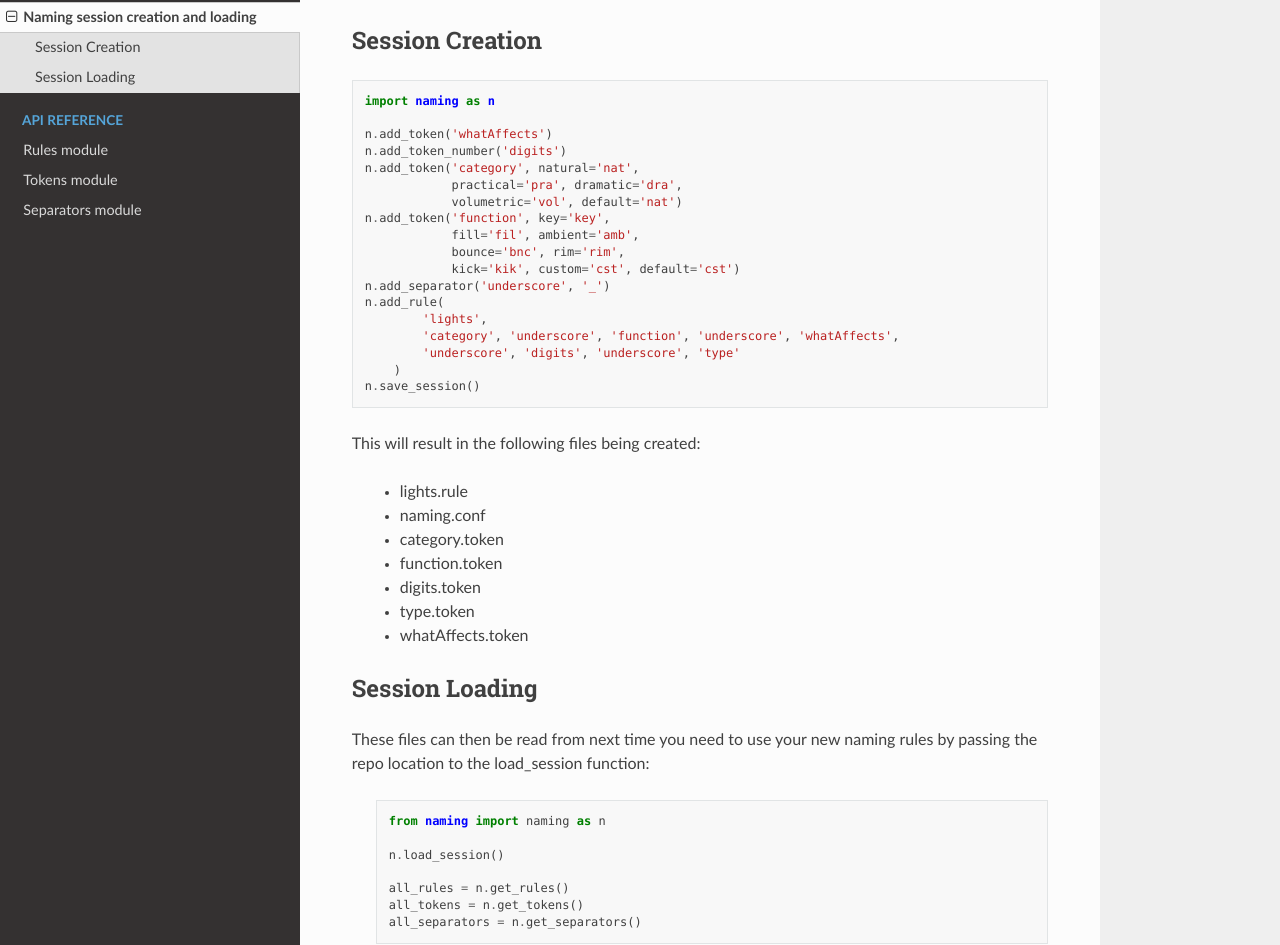
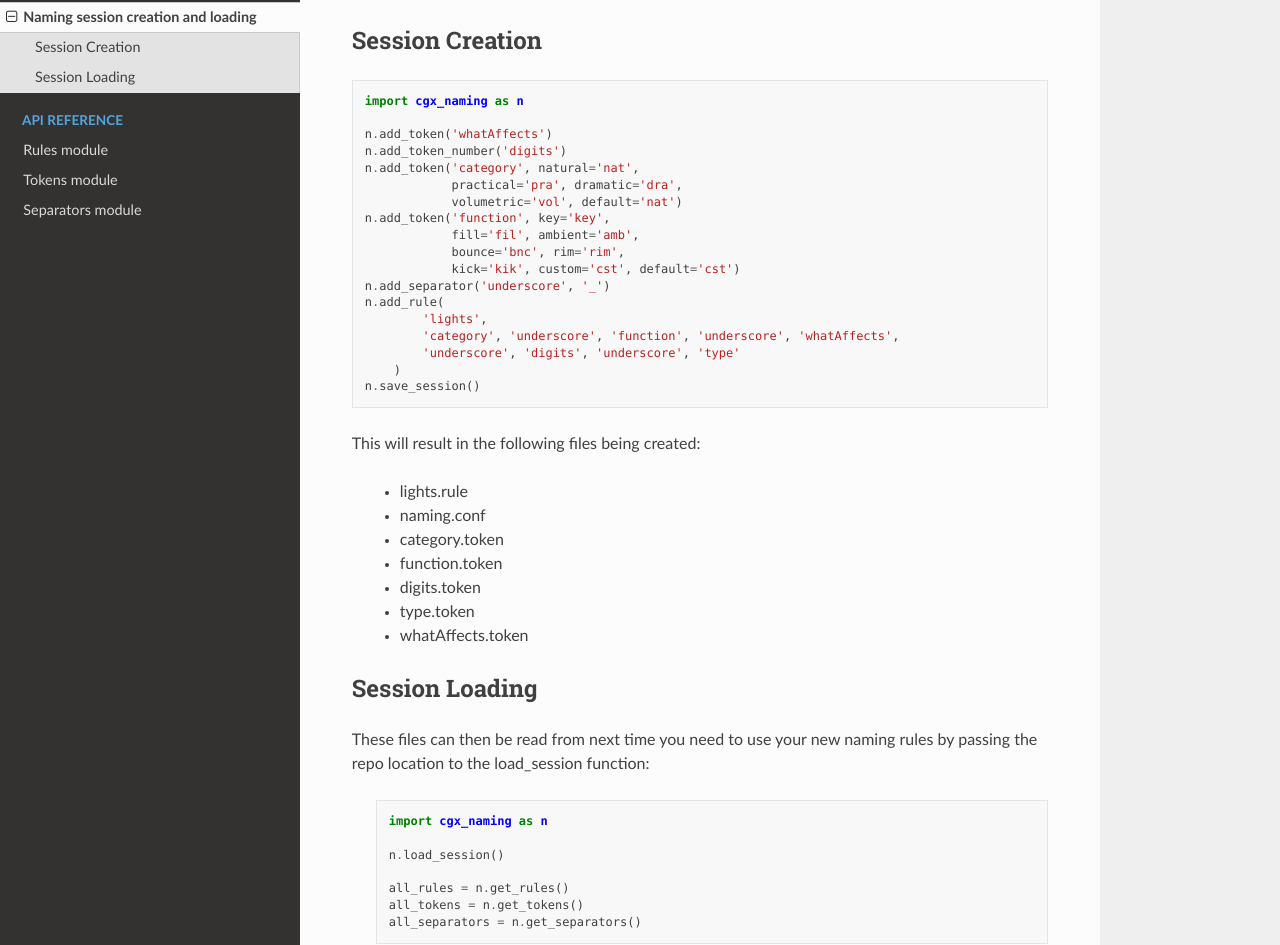
Before and after one commit to xiancg/vfxnaming, a Sphinx documentation site: the page built from docs/source/session.rst, in a window 1280 px wide and 1269 px high. Shown: the part 136-1081 px from the top of the window. Built offline with Sphinx 7.4.7 and the Read the Docs theme 2.0.0, drawn with Linux system fonts in a browser that asks for light colours.

Commit message:
Updated doc examples calls with new package naming

```diff
--- a/docs/source/session.rst
+++ b/docs/source/session.rst
@@ -6,7 +6,7 @@ Session Creation
 
 .. code-block:: python
 
-    import naming as n
+    import cgx_naming as n
 
     n.add_token('whatAffects')
     n.add_token_number('digits')
@@ -43,7 +43,7 @@ the repo location to the load_session function:
 
     .. code-block:: python
 
-        from naming import naming as n
+        import cgx_naming as n
 
         n.load_session()
 
```
